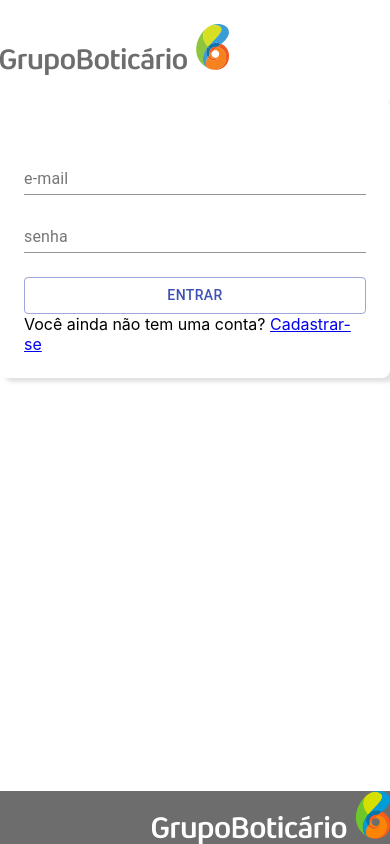
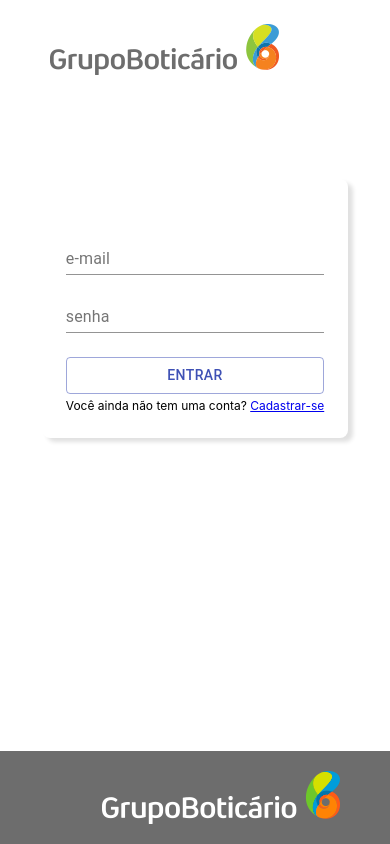
Before and after one commit to lpazzim/oboticario, a React (Create React App) app: page / in a window 390 px wide. Built offline with nearby package versions, Linux system fonts and the light colour scheme; no server answers.

Commit message:
login responsivo

```diff
--- a/public/index.html
+++ b/public/index.html
@@ -9,7 +9,7 @@
       name="description"
       content="Web site created using create-react-app"
     />
-    <link rel="apple-touch-icon" href="%PUBLIC_URL%/logo192.png" />
+    <link rel="apple-touch-icon" />
     <!--
       manifest.json provides metadata used when your web app is installed on a
       user's mobile device or desktop. See https://developers.google.com/web/fundamentals/web-app-manifest/
--- a/src/components/Footer/Footer.scss
+++ b/src/components/Footer/Footer.scss
@@ -1,4 +1,4 @@
-.footer{
+.footer {
     background-color: #6d6d6d;
     width: 100%;
     position: fixed;
@@ -7,3 +7,11 @@
     justify-content: flex-end;
     margin: 0 auto;
 }
+
+@media only screen and (max-width: 600px) {
+    .footer {
+        img{
+            margin: 20px 50px;
+        }
+    }
+}
--- a/src/components/Header/Header.scss
+++ b/src/components/Header/Header.scss
@@ -9,3 +9,12 @@
         background-color: #fff;
     }
 }
+
+
+@media only screen and (max-width: 600px) {
+    .header-container {
+        .header {
+            margin-left: 50px;
+        }
+    }
+  }
--- a/src/containers/Login/Login.jsx
+++ b/src/containers/Login/Login.jsx
@@ -15,7 +15,6 @@
     loadUsers();
   }, []);
 
-
   function loadUsers() {
     BoticarioServices.getUsers().then((res) => {
       setUsers(res);
@@ -26,12 +25,14 @@
   }
 
   function login() {
-
-    if (users.find(e => e.email === email)) {
-      const user = users.find(e => e.email === email);
-      if (user.senha === password) {
+    const userAux = users.find(e => e.email === email);
+    console.log('userAux', userAux);
+    if (userAux) {
+      console.log('userAux 2', userAux);
+      if (userAux.senha === password) {
+        console.log('userAux 3', userAux);
         localStorage.setItem('userToken', 'logged');
-        history.push('/products');
+        window.location.href = `${window.location.origin}/#/products`;
       } else {
         alert('usuario ou senha inválidos');
         return false;
@@ -55,7 +56,7 @@
         </div>
         <div className="login-footer">
           <Button variant="outlined" color="primary" fullWidth onClick={() => login()}> Entrar </Button>
-          <div>
+          <div className="sign-up">
             <span>Você ainda não tem uma conta? </span>
             <a href="#/user">Cadastrar-se</a>
           </div>
--- a/src/containers/Login/Login.scss
+++ b/src/containers/Login/Login.scss
@@ -14,9 +14,17 @@
         margin-bottom: 10px;
       }
     }
-    .form-footer {
-      width: 100%;
-      display: flex;
+  }
+}
+
+@media only screen and (max-width: 600px) {
+  .login {
+    margin-top: 80px;
+    div.sign-up {
+      a,
+      span {
+        font-size: 12px;
+      }
     }
   }
 }
```
Also changed, not shown: public/manifest.json.
